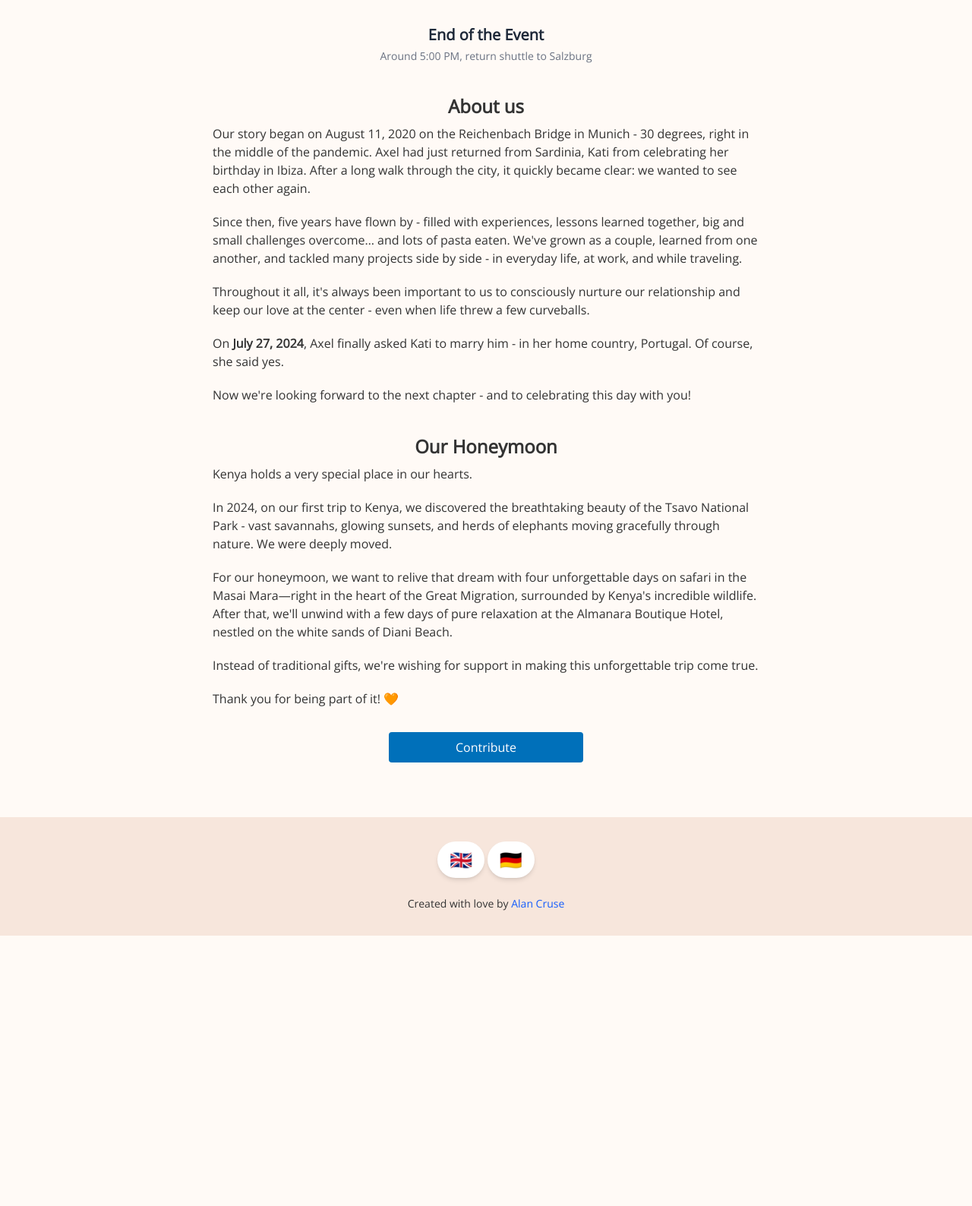
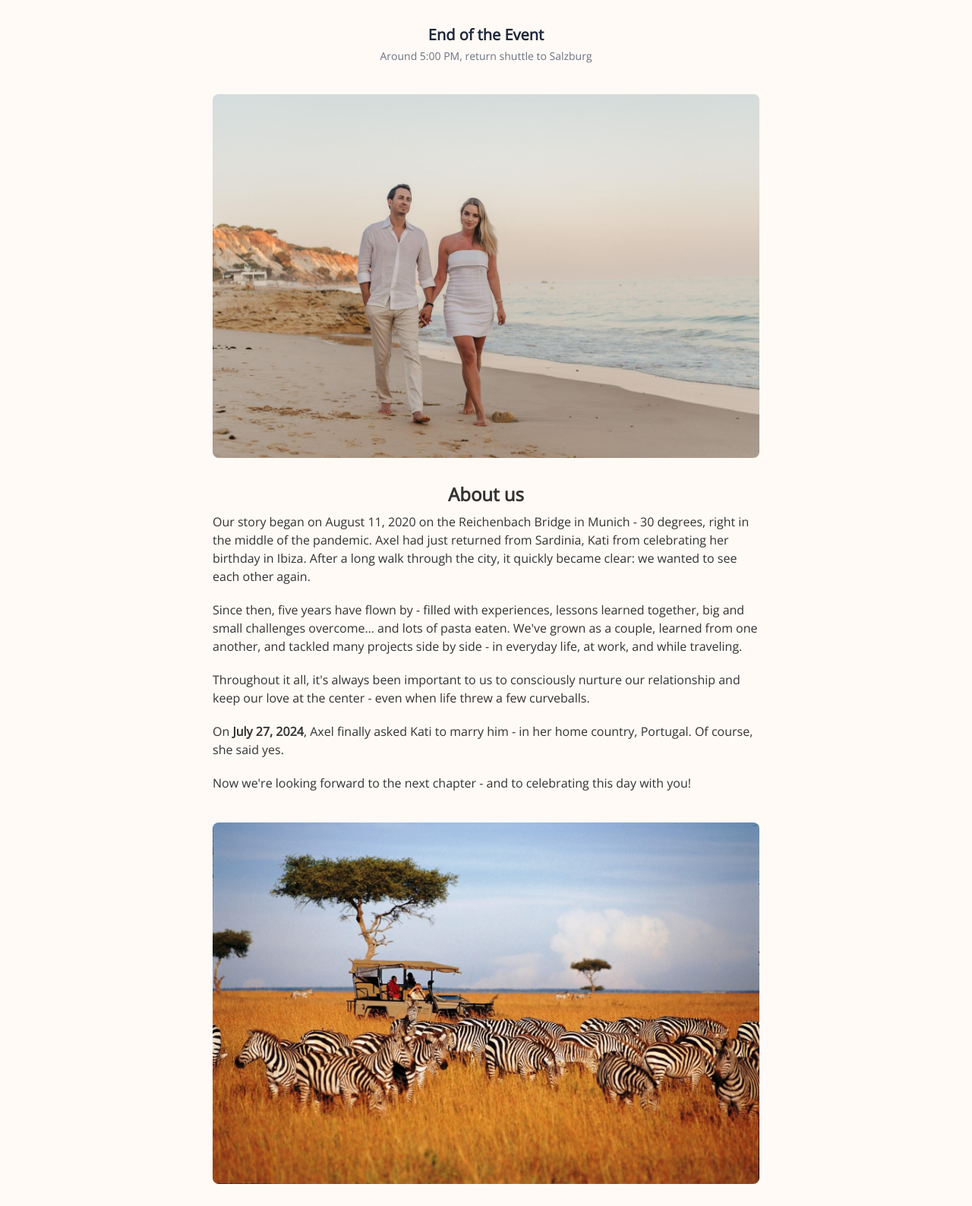
Before and after one commit to ADECruse/wedding-landingpage, a website: page index.html in a window 1280 px wide. Shown: the part 1680-3268 px from the top of the page at 76% size. Before the commit the page ends 2912 px from the top, so only its background shows below. Drawn offline with nearby package versions, Linux system fonts and the light colour scheme.

Commit message:
Add images to 'about' and 'honeymoon' sections

```diff
--- a/index.html
+++ b/index.html
@@ -205,6 +205,11 @@
         }
       </style>
       <section class="mb-10 space-y-5">
+        <img
+          src="images/axel-katharina-walking-along-the-beach.jpeg"
+          alt="Axel and Katharina walking along the beach"
+          class="w-full max-w-3xl h-auto max-h-[250px] object-cover mx-auto mb-8 lg:rounded-lg lg:max-h-[550px]"
+        />
         <h2 class="text-2xl font-bold mb-2 text-center" data-lang="en">
           About us
         </h2>
@@ -269,6 +274,11 @@
       </section>
 
       <section class="mb-10 space-y-5">
+        <img
+          src="images/masai-mara-safari.jpg"
+          alt="Masai Mara safari"
+          class="w-full max-w-3xl h-auto max-h-[250px] object-cover mx-auto mb-8 lg:rounded-lg lg:max-h-[550px]"
+        />
         <h2 class="text-2xl font-bold mb-2 text-center" data-lang="en">
           Our Honeymoon
         </h2>
```
Also changed, not shown: css/output.css, images/axel-katharina-walking-along-the-beach.jpeg (added), images/masai-mara-safari.jpg (added).
